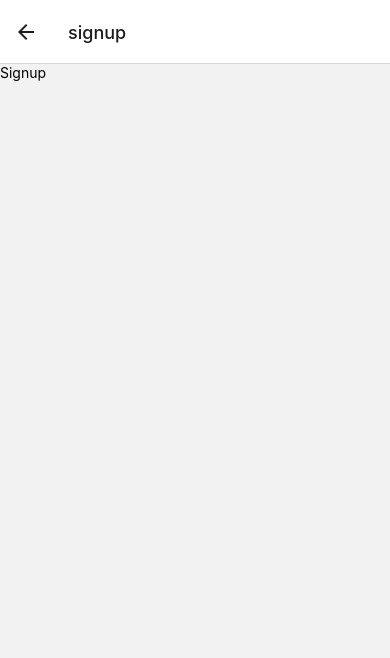
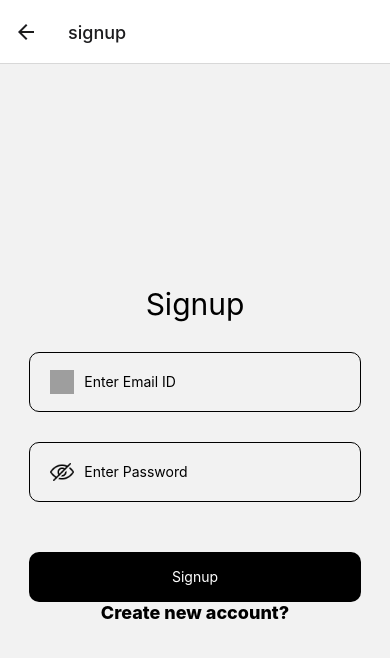
Before and after one commit to Shafiquddinshaikh9/rn_cli_project, a React Native app in the folder client/: screen /signup in a window 390 px wide. Both pictures are taken after a click on the element "Create new account?". Shown: the top 658 px of the page. Built offline with nearby package versions, Linux system fonts and the light colour scheme; grey boxes are pictures that could not be loaded.

Commit message:
signup page updated

```diff
--- a/client/src/screens/Signup.js
+++ b/client/src/screens/Signup.js
@@ -1,14 +1,54 @@
 import {StyleSheet, Text, View} from 'react-native';
 import React from 'react';
+import CustomInput from '../components/CustomInput';
+import CustomButton from '../components/CustomButton';
+import {useNavigation} from '@react-navigation/native';
 
 const Signup = () => {
+  const navigation = useNavigation();
   return (
-    <View>
-      <Text>Signup</Text>
+    <View style={styles.container}>
+      <Text style={styles.title}>Signup</Text>
+      <CustomInput
+        placeholder={'Enter Email ID'}
+        icon={require('../images/mail.png')}
+      />
+      <CustomInput
+        placeholder={'Enter Password'}
+        icon={require('../images/hide.png')}
+        type={'password'}
+      />
+      <CustomButton
+        title={'Signup'}
+        bgColor={'#000'}
+        textColor={'#fff'}
+        onPress={() => {}}
+      />
+      <Text
+        style={styles.signupGo}
+        onPress={() => {
+          navigation.navigate('login');
+        }}>
+        Create new account?
+      </Text>
     </View>
   );
 };
 
 export default Signup;
 
-const styles = StyleSheet.create({});
+const styles = StyleSheet.create({
+  container: {
+    flex: 1,
+    justifyContent: 'center',
+    alignItems: 'center',
+  },
+  title: {
+    fontSize: 30,
+  },
+  signupGo: {
+    fontSize: 18,
+    fontWeight: '800',
+    alignSelf: 'center',
+  },
+});
```
